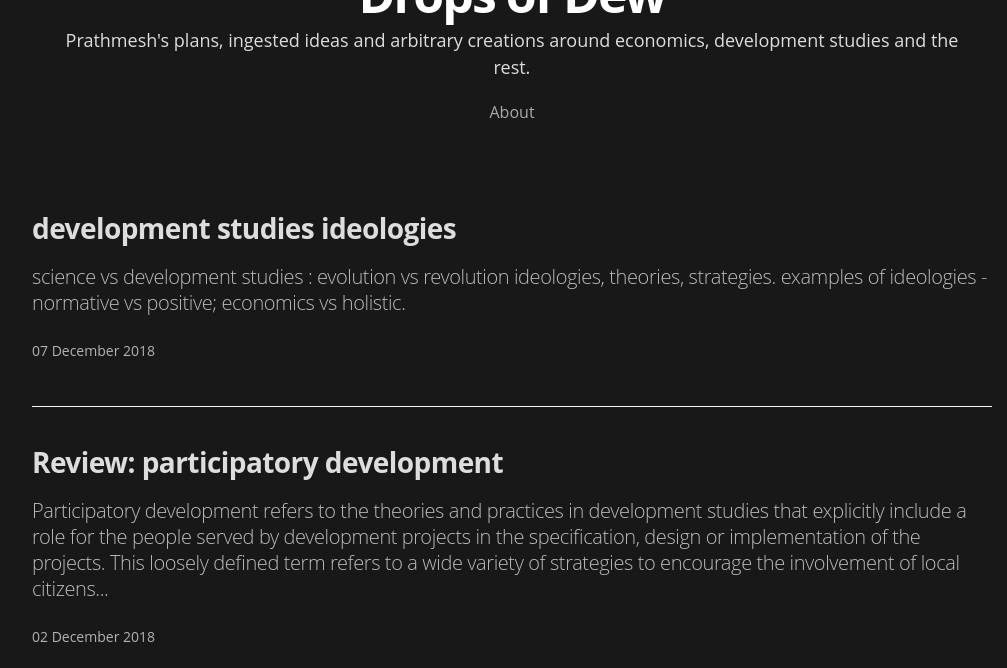
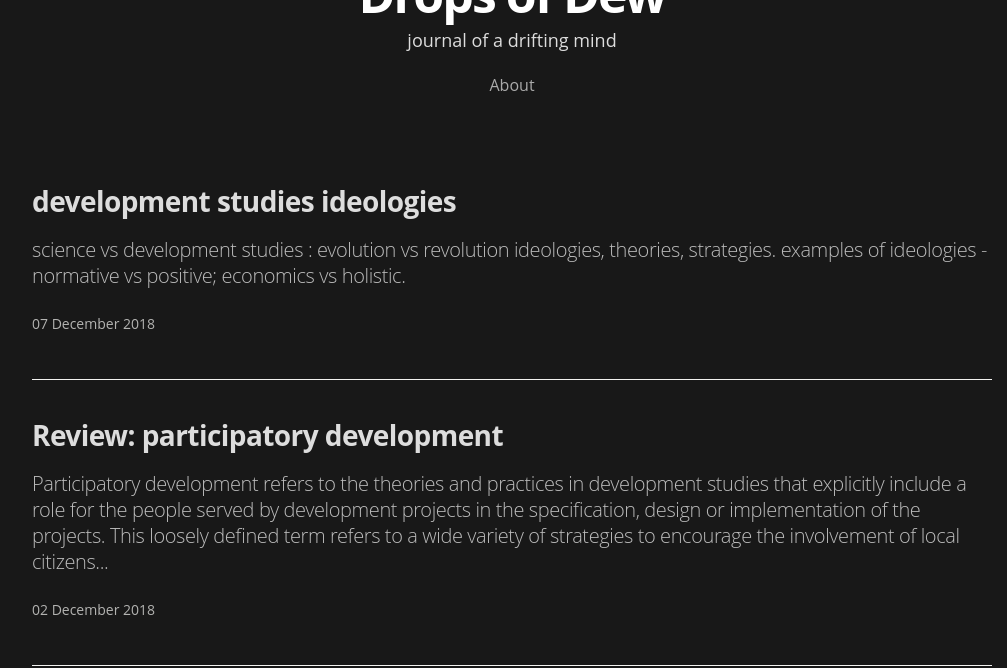
Before and after one commit to callpraths/callpraths.github.io, a Jekyll site: the page built from index.html, in a window 1280 px wide and 900 px high, scrolled down 333 px, cut to the strip 232-900 px from the top of the window. Shown: the whole strip, without its empty margins (128-1135 px from the left). Built offline with Jekyll 4.4.1, drawn with Linux system fonts in a browser that asks for light colours; nearby versions of some CDN libraries; some web fonts are replaced; the list of posts is cut into pages by our own code.

Commit message:
Update description

```diff
--- a/_config.yml
+++ b/_config.yml
@@ -17,9 +17,7 @@ title: Drops of Dew
 name: 'Prathmesh Prabhu'
 author: 'Prathmesh Prabhu'
 email: callpraths@gmail.com
-description: >-
-  Prathmesh's plans, ingested ideas and arbitrary creations around economics,
-  development studies and the rest.
+description: journal of a drifting mind
 url: "https://callpraths.github.io"
 # twitter_username: None
 github_username:  callpraths
```
